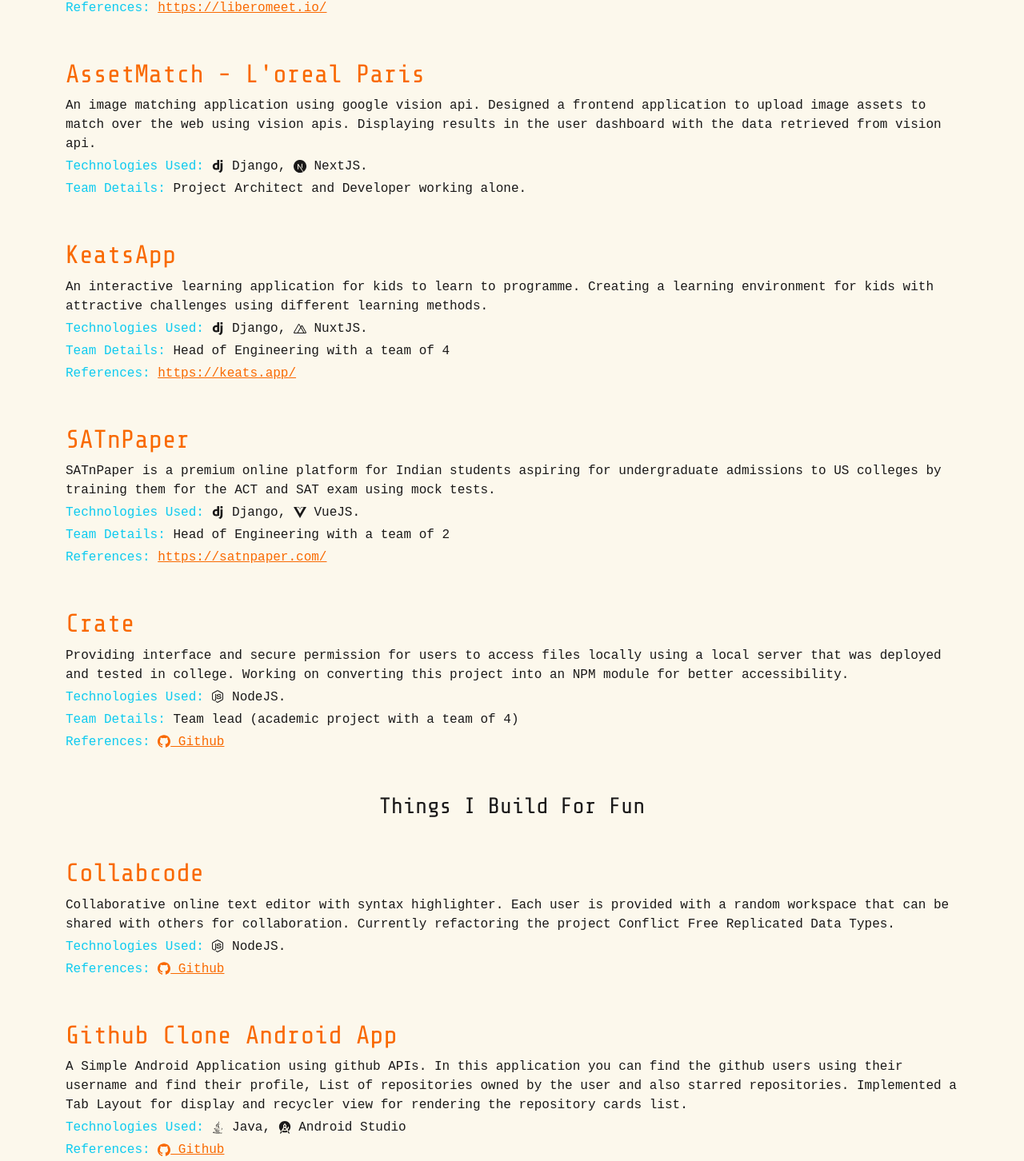
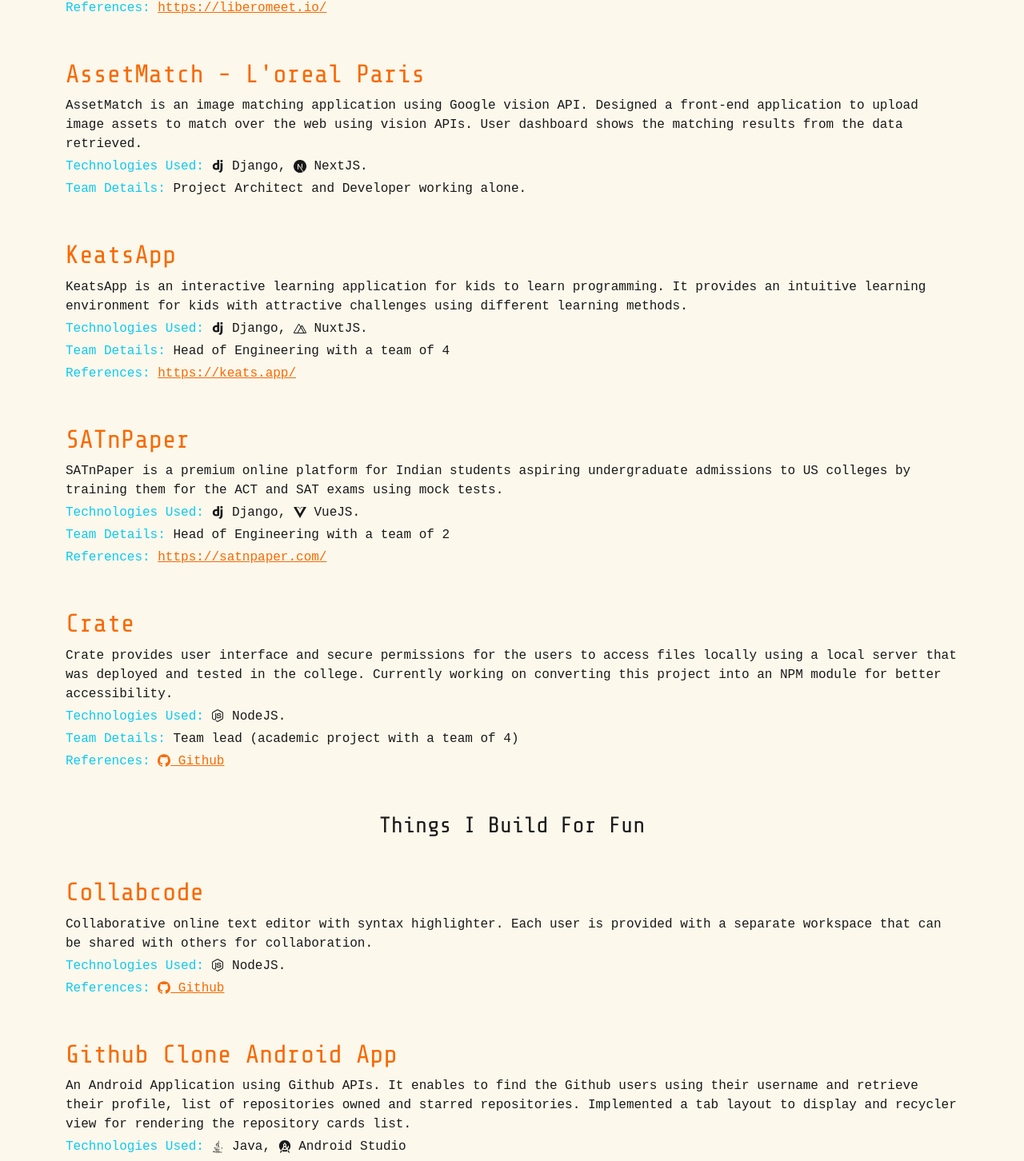
Before and after one commit to sriramveeraghanta/vsriram.me, a Next.js app: page /work in a window 1280 px wide. Shown: the part 440-1892 px from the top of the page at 80% size. Built offline with nearby package versions, Linux system fonts and the light colour scheme; a web font is replaced by a local one.

Commit message:
content changes

```diff
--- a/components/views/about-view.tsx
+++ b/components/views/about-view.tsx
@@ -31,6 +31,7 @@ const AboutView: FC = () => {
                 <motion.img
                   className="profile-image"
                   src="/images/profile-pic.jpg"
+                  alt="profile-image-not-found"
                   whileHover={{
                     position: 'relative',
                     zIndex: 1,
--- a/components/views/mywork-view.tsx
+++ b/components/views/mywork-view.tsx
@@ -19,9 +19,10 @@ const MyWorkView: FC = () => {
         <article className="work-item">
           <h5 className="text-primary">LiberoMeet</h5>
           <p className="mb-1">
-            It is a video conferencing application using webrtc. Creating events and meetings around
-            the conference rooms. It is a fully functional virtual meeting tool like GoogleMeet and
-            Zoom with features like chat, notes and whiteboard inside the video room.
+            LiberoMeet is a video conferencing application using <b>WEBRTC</b>. Enables users to
+            create events and meetings in the conference rooms. This is a fully functional virtual
+            meeting tool like GoogleMeet and Zoom with features like chat, notes and whiteboard
+            inside the video room.
           </p>
           <p className="mb-1">
             <span className="text-bold text-info">Technologies Used: </span>
@@ -42,9 +43,9 @@ const MyWorkView: FC = () => {
         <article className="work-item">
           <h5 className="text-primary">{`AssetMatch - L'oreal Paris`}</h5>
           <p className="mb-1">
-            An image matching application using google vision api. Designed a frontend application
-            to upload image assets to match over the web using vision apis. Displaying results in
-            the user dashboard with the data retrieved from vision api.
+            AssetMatch is an image matching application using Google vision API. Designed a
+            front-end application to upload image assets to match over the web using vision APIs.
+            User dashboard shows the matching results from the data retrieved.
           </p>
           <p className="mb-1">
             <span className="text-bold text-info">Technologies Used: </span>
@@ -54,17 +55,14 @@ const MyWorkView: FC = () => {
             <span className="text-bold text-info">Team Details: </span>
             Project Architect and Developer working alone.
           </p>
-          {/* <p className="mb-1">
-            <span className="text-bold text-info">References: </span>
-            <a href="https://liberomeet.io/">https://liberomeet.io/</a>
-          </p> */}
         </article>
 
         <article className="work-item">
           <h5 className="text-primary">KeatsApp</h5>
           <p className="mb-1">
-            An interactive learning application for kids to learn to programme. Creating a learning
-            environment for kids with attractive challenges using different learning methods.
+            KeatsApp is an interactive learning application for kids to learn programming. It
+            provides an intuitive learning environment for kids with attractive challenges using
+            different learning methods.
           </p>
           <p className="mb-1">
             <span className="text-bold text-info">Technologies Used: </span>
@@ -85,8 +83,8 @@ const MyWorkView: FC = () => {
         <article className="work-item">
           <h5 className="text-primary">SATnPaper</h5>
           <p className="mb-1">
-            SATnPaper is a premium online platform for Indian students aspiring for undergraduate
-            admissions to US colleges by training them for the ACT and SAT exam using mock tests.
+            SATnPaper is a premium online platform for Indian students aspiring undergraduate
+            admissions to US colleges by training them for the ACT and SAT exams using mock tests.
           </p>
           <p className="mb-1">
             <span className="text-bold text-info">Technologies Used: </span>
@@ -107,9 +105,9 @@ const MyWorkView: FC = () => {
         <article className="work-item">
           <h5 className="text-primary">Crate</h5>
           <p className="mb-1">
-            Providing interface and secure permission for users to access files locally using a
-            local server that was deployed and tested in college. Working on converting this project
-            into an NPM module for better accessibility.
+            Crate provides user interface and secure permissions for the users to access files
+            locally using a local server that was deployed and tested in the college. Currently
+            working on converting this project into an NPM module for better accessibility.
           </p>
           <p className="mb-1">
             <span className="text-bold text-info">Technologies Used: </span>
@@ -133,8 +131,7 @@ const MyWorkView: FC = () => {
           <h5 className="text-primary">Collabcode</h5>
           <p className="mb-1">
             Collaborative online text editor with syntax highlighter. Each user is provided with a
-            random workspace that can be shared with others for collaboration. Currently refactoring
-            the project Conflict Free Replicated Data Types.
+            separate workspace that can be shared with others for collaboration.
           </p>
           <p className="mb-1">
             <span className="text-bold text-info">Technologies Used: </span>
@@ -155,10 +152,10 @@ const MyWorkView: FC = () => {
         <article className="work-item">
           <h5 className="text-primary">Github Clone Android App</h5>
           <p className="mb-1">
-            A Simple Android Application using github APIs. In this application you can find the
-            github users using their username and find their profile, List of repositories owned by
-            the user and also starred repositories. Implemented a Tab Layout for display and
-            recycler view for rendering the repository cards list.
+            An Android Application using Github APIs. It enables to find the Github users using
+            their username and retrieve their profile, list of repositories owned and starred
+            repositories. Implemented a tab layout to display and recycler view for rendering the
+            repository cards list.
           </p>
           <p className="mb-1">
             <span className="text-bold text-info">Technologies Used: </span>
--- a/package.json
+++ b/package.json
@@ -30,6 +30,7 @@
     "bootstrap": "^5.0.0-beta1",
     "framer-motion": "^2.3.0",
     "next": "^10.0.4",
+    "next-seo": "^4.17.0",
     "next-themes": "^0.0.10",
     "postcss": "^8.2.1",
     "react": "^17.0.1",
--- a/pages/_app.tsx
+++ b/pages/_app.tsx
@@ -1,50 +1,37 @@
 import React from 'react';
 // next imports
 import App from 'next/app';
-import Head from 'next/head';
 // axios config
 import 'config/axios.config';
 // layouts
 import SiteLayout from '../lib/site-layout';
 // app css
 import '../styles/app.scss';
-// framer motion
-import { AnimatePresence, motion } from 'framer-motion';
 // components
 import DarkModeSwitch from 'components/elements/dark-mode-switch';
 // themes
 import { ThemeProvider } from 'next-themes';
+// next-seo
+import { DefaultSeo } from 'next-seo';
 
 class MyApp extends App {
   render(): JSX.Element {
-    const { Component, pageProps, router } = this.props;
-    const spring = {
-      type: 'spring',
-      damping: 20,
-      stiffness: 100,
-      when: 'afterChildren'
-    };
+    const { Component, pageProps } = this.props;
 
     return (
       <>
         <ThemeProvider>
-          <Head>
-            <title>Sriram Veeraghanta</title>
-          </Head>
+          <DefaultSeo
+            openGraph={{
+              type: 'website',
+              locale: 'en_IE',
+              url: 'https://vsriram.me/',
+              site_name: 'Sriram Veeraghanta'
+            }}
+          />
           <div className="relative-container">
             <SiteLayout>
-              <AnimatePresence>
-                <motion.div
-                  transition={spring}
-                  key={router.pathname}
-                  initial={{ x: 300, opacity: 0 }}
-                  animate={{ x: 0, opacity: 1 }}
-                  exit={{ x: -300, opacity: 0 }}
-                  id="page-transition-container"
-                >
-                  <Component {...pageProps} />
-                </motion.div>
-              </AnimatePresence>
+              <Component {...pageProps} />
             </SiteLayout>
             <DarkModeSwitch />
           </div>
--- a/pages/_document.tsx
+++ b/pages/_document.tsx
@@ -3,7 +3,7 @@ import Document, { Html, Head, Main, NextScript } from 'next/document';
 class MyDocument extends Document {
   render(): JSX.Element {
     return (
-      <Html>
+      <Html lang="en">
         <Head />
         <body>
           <Main />
```
Also changed, not shown: components/views/experience-view.tsx (+19 -19 lines), pages/index.tsx (+12 -4 lines), 1 other file (tests, documents, lock files or other folders).
